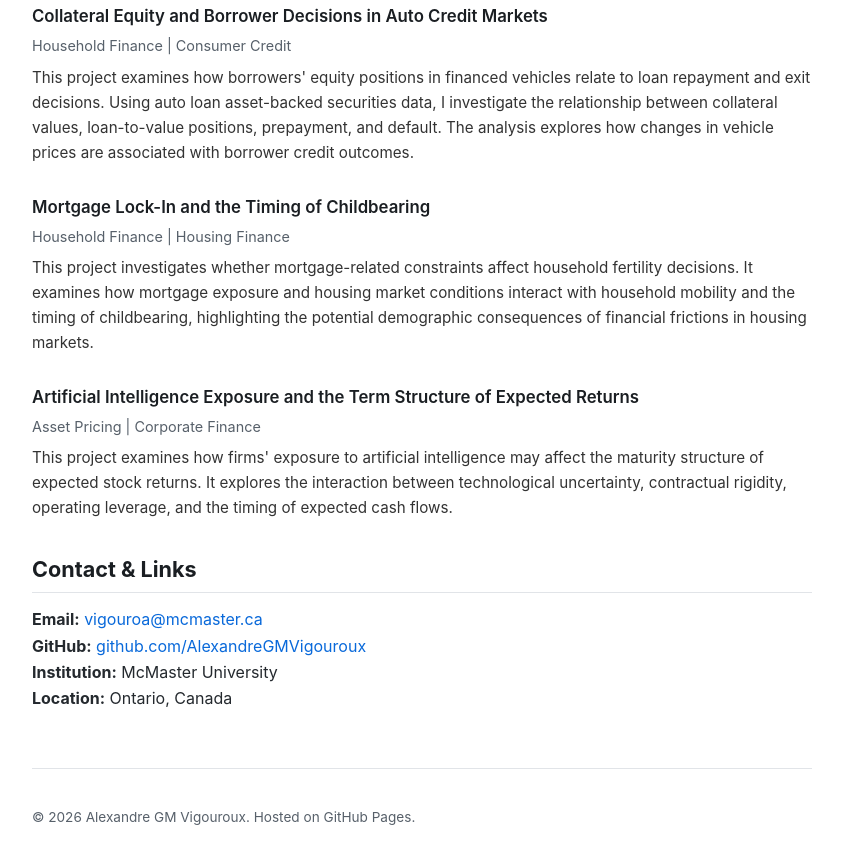
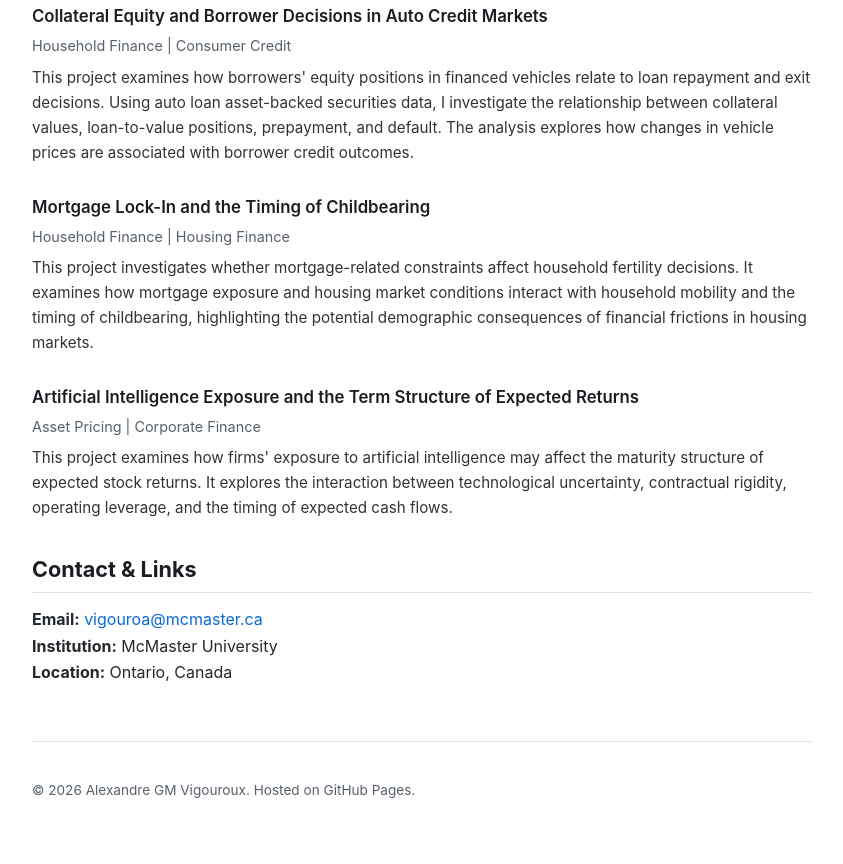
Before and after one commit to AlexandreGMVigouroux/AlexandreGMVigouroux.github.io, a plain HTML site: page index.html in a window 1280 px wide. Shown: the part 1000-1864 px from the top of the page, without its empty margins (218-1061 px from the left). After the commit the page ends 1842 px from the top, so only its background shows below. Drawn offline with Linux system fonts and the light colour scheme.

Commit message:
Update index.html

```diff
--- a/index.html
+++ b/index.html
@@ -332,13 +332,6 @@
       <strong>Email:</strong>
       <a href="mailto:vigouroa@mcmaster.ca">vigouroa@mcmaster.ca</a><br>
 
-      <strong>GitHub:</strong>
-      <a href="https://github.com/AlexandreGMVigouroux"
-         target="_blank"
-         rel="noopener">
-        github.com/AlexandreGMVigouroux
-      </a><br>
-
       <strong>Institution:</strong>
       McMaster University<br>
 
```
